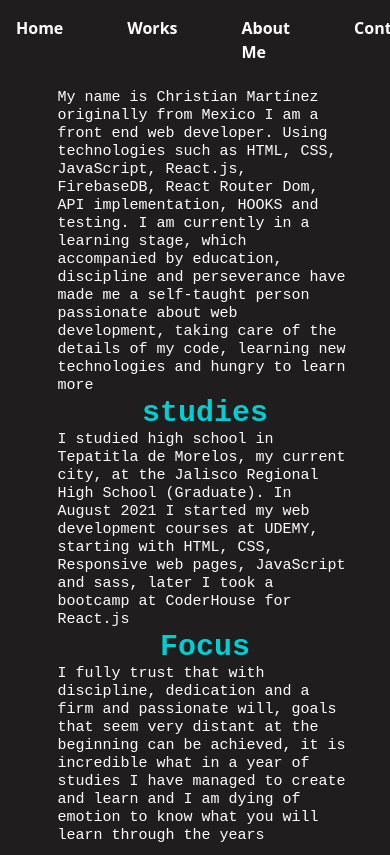
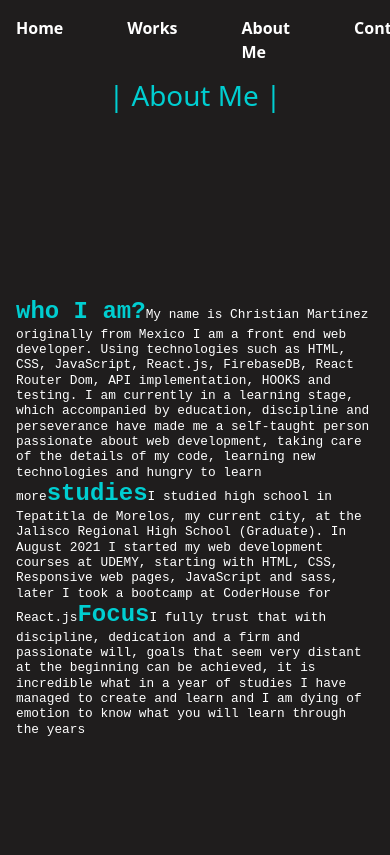
Before and after one commit to Xhan88/web-site-martinez, a React (Vite) app: page /AboutMe in a window 390 px wide. Built offline with nearby package versions, Linux system fonts and the light colour scheme.

Commit message:
21 ago 2024

```diff
--- a/src/components/AboutMe/AboutMe.css
+++ b/src/components/AboutMe/AboutMe.css
@@ -1,62 +1,82 @@
-.AboutToMe{
+.AboutToMe {
   background-color: #1f1d1d;
-  height: 55rem;
-  margin-top: -80px;
+  height: 100vh;
   color: white;
-  padding-left: 11rem;
+  display: grid;
+  grid-template-columns: 1fr 1fr; /* Dos columnas de igual tamaño */
+  gap: 2rem; /* Espacio entre las columnas */
+  align-items: center; /* Alinea el contenido verticalmente en el centro */
 }
 
 .descriptionMe {
-  font-size: 15px;
-  margin-right: 40rem;
-  display: flex;
-  flex-direction: column;
-  align-items: center;
-  padding: 10%;
-  padding-top: 2rem;
-  padding-bottom: 10px;
+  font-size: 1rem;
   font-family: 'Courier New', Courier, monospace;
+  max-width: 100%;
+
 }
 
-.subtitles{
-  font-size: 30px;
-  font-weight: 20rem;
+.subtitles {
+  font-size: 2rem;
+  font-weight: bold;
   color: darkturquoise;
 }
-.imgMe{
-  margin-left: 45%;
-  margin-top: -40rem;
-  height: 34rem;
-  width: 23rem;
+
+.imgMe {
+  max-width: 100%;
+  height: auto;
   border-radius: 10px;
+  margin: 0;
 }
-span{
+
+span {
   font-weight: bold;
 }
+
 .about-me-title {
-  color:darkturquoise;
-  padding-top: 20px;
-  padding-bottom: -10rem;
-  padding-left: 37%;
-  margin-top: 10px;
+  color: darkturquoise;
+  padding: 1rem 0;
+  text-align: center;
+  margin: 1rem 0;
 }
 
-@media (max-width: 414px )   {
-  .AboutToMe{
-    display: flex;
-    flex-direction: column;
-    margin-top: -110px;
+@media (max-width: 768px) {
+  .AboutToMe {
+    grid-template-columns: 1fr; /* Una sola columna en pantallas pequeñas */
+    margin-top: -50px;
+    padding: 2rem 3%;
   }
-  .about-me-title{
-    margin-left: -70px;
-    padding-top: 80px;
-    padding-left: 20px;
+
+  .descriptionMe {
+    font-size: 0.9rem;
+    margin: 0 auto;
   }
-  .descriptionMe{
-    margin-left: -140px;
-    margin-right: 1rem;
+
+  .subtitles {
+    font-size: 1.5rem;
   }
-  .imgMe{
-    display: none;
+
+  .imgMe {
+    max-width: 80%;
   }
 }
+
+@media (max-width: 414px) {
+  .AboutToMe {
+    margin-top: -30px;
+    padding: 1rem; /* Ajusta el padding para pantallas muy pequeñas */
+  }
+
+  .descriptionMe {
+    font-size: 0.8rem;
+    margin: 0;
+  }
+
+  .about-me-title {
+    margin-left: 0;
+    padding: 1rem;
+  }
+
+  .imgMe {
+    display: none; /* Oculta la imagen en pantallas muy pequeñas */
+  }
+}
--- a/src/components/AboutMe/AboutMe.jsx
+++ b/src/components/AboutMe/AboutMe.jsx
@@ -4,7 +4,9 @@ import 'animate.css'
 
 const AboutMe = () => {
   return (
-    <div className='AboutToMe'>
+
+
+     <div className='AboutToMe'>
       <h1 className='about-me-title'>| About Me |</h1>
           <h6 className='descriptionMe animate__animated animate__fadeIn'>
 
@@ -20,6 +22,7 @@ const AboutMe = () => {
      <img className='imgMe animate__animated animate__fadeInRight' src="https://firebasestorage.googleapis.com/v0/b/pedicure-susy.appspot.com/o/mywebpack%2Fprofil.jpg?alt=media&token=7caac150-583d-44c5-9968-43a86fb89dd7&_gl=1*1iro7uw*_ga*NjMxMDY4NzMxLjE2NzkwNjIxODE.*_ga_CW55HF8NVT*MTY4NTQyMjUzNC44LjEuMTY4NTQyMzAwNS4wLjAuMA.." alt="" />
     </div>
   )
+
 }
 
 export default AboutMe
--- a/src/components/Carousel/Carousel.css
+++ b/src/components/Carousel/Carousel.css
@@ -5,35 +5,69 @@
   margin: 0 auto;
   border-radius: 50px;
   cursor: pointer;
+  transition: transform 0.3s ease-in-out;
 }
+
+.img-proyect:hover {
+  transform: scale(1.05); /* Efecto hover */
+}
+
 .carousel-item.active {
   display: flex;
   flex-direction: row;
-  padding: 0 100px 0 100px;
+  justify-content: center;
+  align-items: center;
+  padding: 0 100px;
 }
-.carousel-control-next, .carousel-control-prev  {
+
+.carousel-control-next, .carousel-control-prev {
   background-color: black;
   height: 100px;
   width: 100px;
   margin-top: 7rem;
 }
-.visually-hidden{
+
+.visually-hidden {
   display: none;
 }
 
-@media (max-width: 414px)   {
+/* Responsivo para dispositivos pequeños */
+@media (max-width: 768px) {
   .img-proyect {
-    height: 20rem;
-    width: 25rem;
+    height: 15rem;
+    width: 20rem;
     padding: 20px;
-    margin: 0 auto;
-    border-radius: 50px;
-    cursor: pointer;
   }
+
   .carousel-item.active {
-    display: flex;
-    flex-direction: column;
-    padding: 0px;
-    margin: -1px;
+    padding: 0 50px;
+  }
+
+  .carousel-control-next, .carousel-control-prev {
+    height: 80px;
+    width: 80px;
+    margin-top: 5rem;
   }
 }
+
+/* Responsivo para dispositivos muy pequeños */
+@media (max-width: 414px) {
+  .img-proyect {
+    height: 12rem;
+    width: 18rem;
+    padding: 10px;
+    margin: 0 auto;
+  }
+
+  .carousel-item.active {
+    flex-direction: column;
+    padding: 0;
+    margin: 0;
+  }
+
+  .carousel-control-next, .carousel-control-prev {
+    height: 60px;
+    width: 60px;
+    margin-top: 3rem;
+  }
+}
--- a/src/components/Works/Works.css
+++ b/src/components/Works/Works.css
@@ -1,4 +1,4 @@
-.works{
+/* .works{
   background-color: #1f1d1d;
   height: 100vh;
   width: 100vw;
@@ -30,4 +30,83 @@
     body {
       background-size: 100%;
     }
+} */
+
+.works {
+  background-color: #1f1d1d;
+  height: 100vh;
+  width: 100vw;
+  display: flex;
+  flex-direction: column;
+  justify-content: center;
+  align-items: center;
+  padding: 2rem;
+  box-sizing: border-box;
 }
+
+.description h1 {
+  display: flex;
+  flex-direction: column;
+  align-items: center;
+  padding-top: 2rem;
+  font-size: 2rem;
+  text-align: center;
+}
+
+.proyect-description {
+  font-size: 1rem;
+  color: rgb(224, 224, 224);
+  margin: 1rem 5%;
+  font-family: 'Courier New', Courier, monospace;
+  line-height: 1.5rem;
+  text-align: justify;
+  max-width: 100%;
+  box-sizing: border-box;
+}
+
+.title-works {
+  color: darkturquoise;
+  font-size: 2.5rem;
+  margin-bottom: 1rem;
+}
+
+/* Responsivo para dispositivos pequeños */
+@media (max-width: 768px) {
+  .proyect-description {
+    margin: 1rem 2rem;
+    font-size: 0.9rem;
+    line-height: 1.3rem;
+  }
+
+  .title-works {
+    font-size: 2rem;
+  }
+
+  .description h1 {
+    padding-top: 1rem;
+    font-size: 1.5rem;
+  }
+}
+
+/* Responsivo para dispositivos muy pequeños */
+@media (max-width: 414px) {
+  .works {
+    padding: 1rem;
+    height: auto;
+  }
+
+  .description h1 {
+    font-size: 1.2rem;
+    padding-top: 1rem;
+  }
+
+  .proyect-description {
+    margin: 1rem;
+    font-size: 0.8rem;
+    line-height: 1.2rem;
+  }
+
+  .title-works {
+    font-size: 1.5rem;
+  }
+}
```
